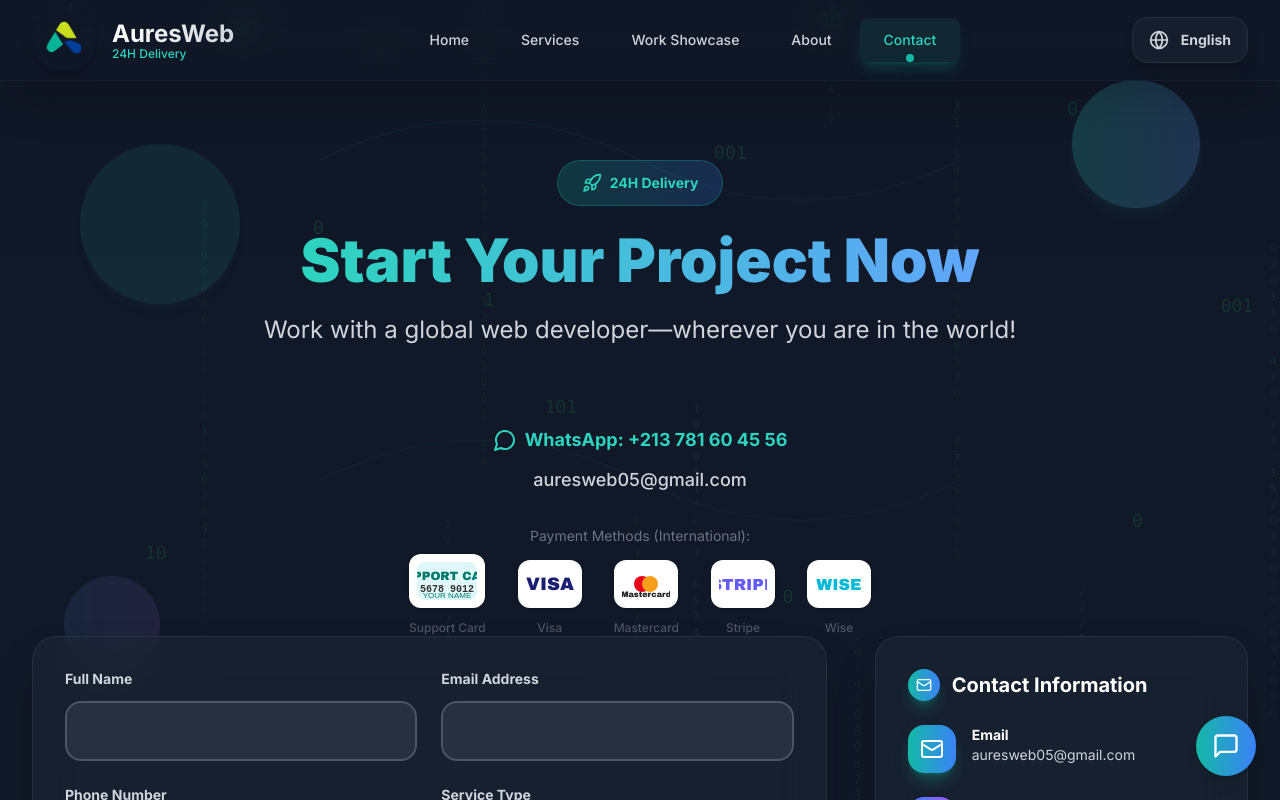
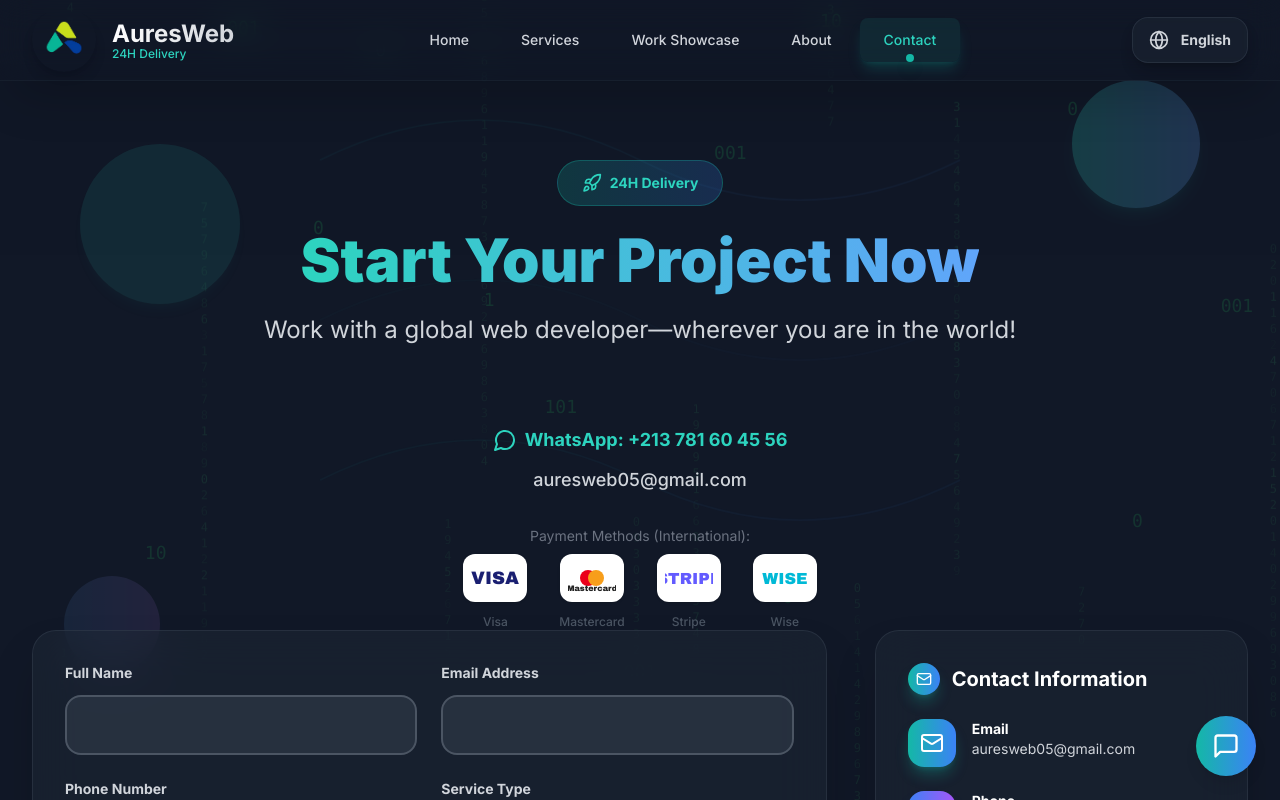
Before and after one commit to Abdouzerguine/auresweb, a React (Vite) app: page /contact in a window 1280 px wide. Shown: the top 800 px of the page. Built offline with nearby package versions, Linux system fonts and the light colour scheme.

Commit message:
Remove Support Card from payment methods

```diff
--- a/src/components/PaymentMethods.tsx
+++ b/src/components/PaymentMethods.tsx
@@ -1,17 +1,6 @@
 import React from 'react';
 
 const paymentMethods = [
-  {
-    name: 'Support Card',
-    svg: (
-      <svg width="60" height="38" viewBox="0 0 60 38" fill="none" xmlns="http://www.w3.org/2000/svg">
-        <rect width="60" height="38" rx="8" fill="#e0f7fa"/>
-        <text x="30" y="18" textAnchor="middle" fontFamily="Arial Black,Arial,sans-serif" fontWeight="bold" fontSize="12" fill="#00796b">SUPPORT CARD</text>
-        <text x="30" y="30" textAnchor="middle" fontFamily="monospace" fontWeight="bold" fontSize="10" fill="#333">1234 5678 9012 3456</text>
-        <text x="30" y="36" textAnchor="middle" fontFamily="Arial" fontSize="8" fill="#00796b">YOUR NAME</text>
-      </svg>
-    )
-  },
   {
     name: 'Visa',
     svg: (
```
